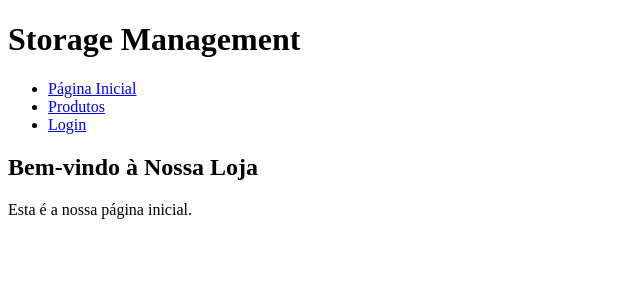
After one commit to Reis567/storage-management, a Django app: page / in a window 1280 px wide. The commit adds this page. Shown: the top 300 px of the page, without its empty margins (0-640 px from the left). Run offline with Django 4.2, Linux system fonts and the light colour scheme.

Commit message:
home url view and template

```diff
--- a/storage_management/sistema_loja/templates/base.html
+++ b/storage_management/sistema_loja/templates/base.html
@@ -3,17 +3,18 @@
 <html>
 <head>
     <title>{% block title %}Storage{% endblock title %}</title>
-    <link rel="stylesheet" href="{% static 'style.css' %}">
+    <link rel="stylesheet" href="{% static 'css/style.css' %}">
 </head>
 <body>
     <header>
-        <h1>Seu Logo ou Nome</h1>
+        <h1>Storage Management</h1>
         <nav>
             <ul>
-                <li><a href="/">Página Inicial</a></li>
-                <li><a href="/produtos/">Produtos</a></li>
+                <li><a href="#">Página Inicial</a></li>
+                <li><a href="#">Produtos</a></li>
                 <!-- ... adicione mais links de navegação ... -->
                 {% if user.is_authenticated %}
+                <li><span>Funcionário : {{ user.username }}</span></li>
                     <li><a href="{% url 'logout' %}">Logout</a></li>
                 {% else %}
                     <li><a href="{% url 'login' %}">Login</a></li>
--- /dev/null
+++ b/storage_management/sistema_loja/templates/home.html
@@ -0,0 +1,6 @@
+{% extends 'base.html' %}
+
+{% block content %}
+<h2>Bem-vindo à Nossa Loja</h2>
+<p>Esta é a nossa página inicial.</p>
+{% endblock %}
--- a/storage_management/sistema_loja/views.py
+++ b/storage_management/sistema_loja/views.py
@@ -1,3 +1,5 @@
 from django.shortcuts import render
 
 # Create your views here.
+def home(request):
+    return render(request, 'home.html')
--- a/storage_management/storage_management/urls.py
+++ b/storage_management/storage_management/urls.py
@@ -16,11 +16,13 @@ Including another URLconf
 """
 from django.contrib import admin
 from django.urls import path
+from sistema_loja import views
 from django.contrib.auth import views as auth_views
 
 
 urlpatterns = [
     path('admin/', admin.site.urls),
+    path('', views.home, name='home'),
     path('login/', auth_views.LoginView.as_view(), name='login'),
     path('logout/', auth_views.LogoutView.as_view(), name='logout'),
 ]
```
Also changed, not shown: storage_management/db.sqlite3.
